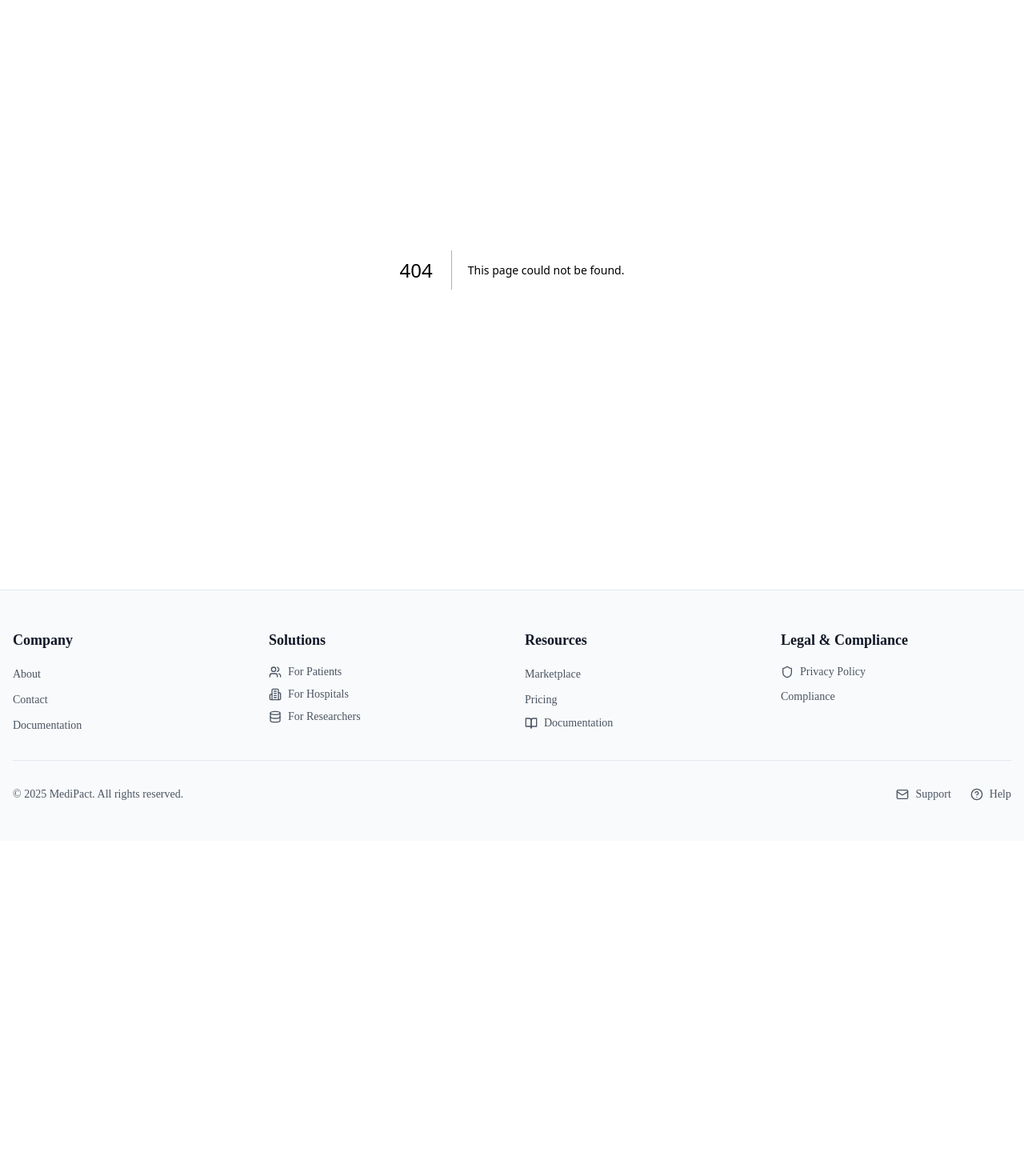
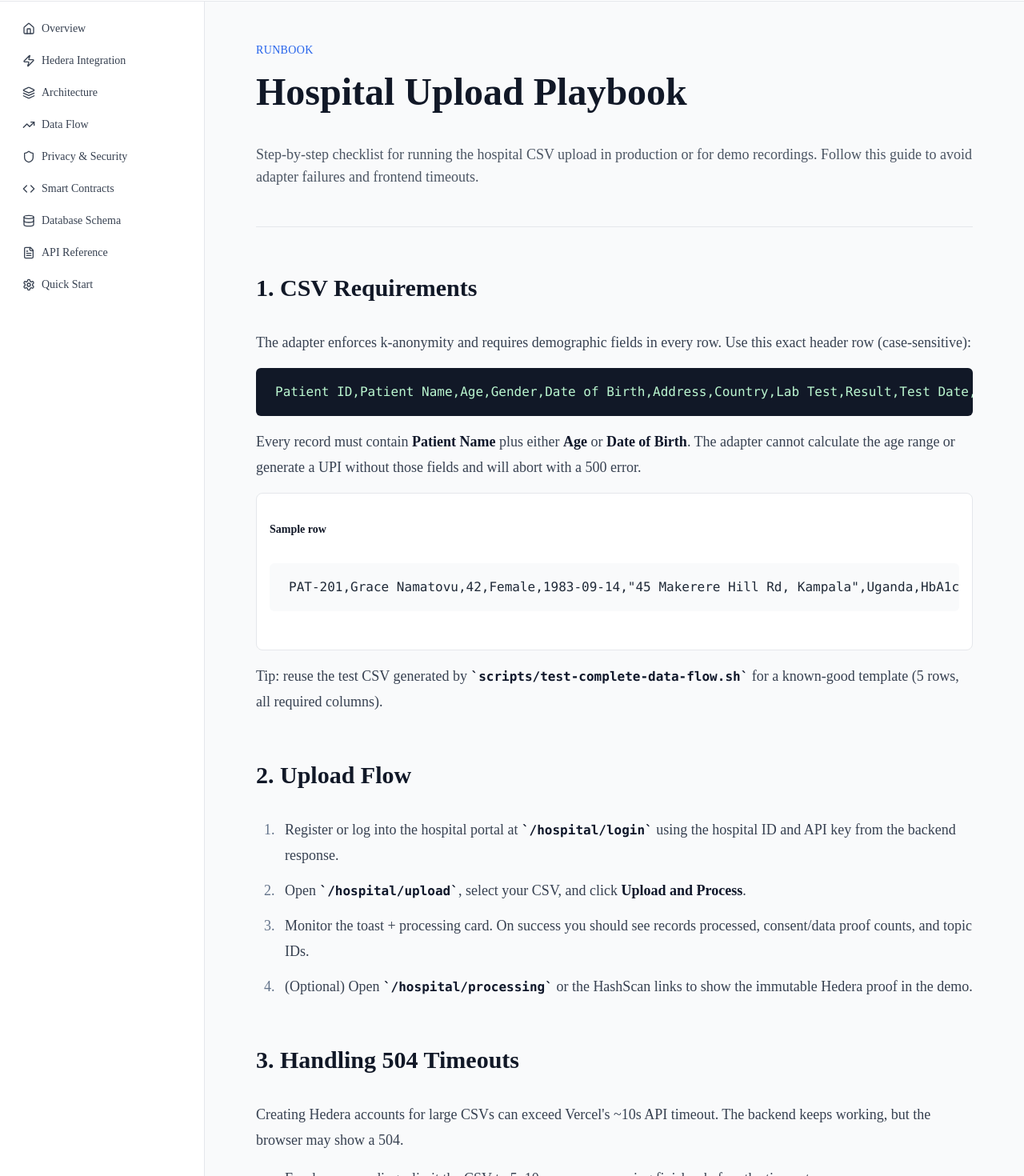
Before and after one commit to najuna-brian/medipact, a Next.js app in the folder frontend/: page /docs/hospital-upload in a window 1280 px wide. Before the commit this address had no page. Shown: the part 128-1598 px from the top of the page at 80% size. Before the commit the page ends 1179 px from the top, so only its background shows below. Built offline with nearby package versions, Linux system fonts and the light colour scheme.

Commit message:
Gate upload payouts and document hospital upload flow

```diff
--- /dev/null
+++ b/frontend/src/app/docs/hospital-upload/page.tsx
@@ -0,0 +1,118 @@
+export default function HospitalUploadGuidePage() {
+  return (
+    <div className="space-y-8">
+      <div className="border-b border-gray-200 pb-6">
+        <p className="text-sm uppercase tracking-wide text-primary">Runbook</p>
+        <h1 className="mt-2 text-4xl font-bold text-gray-900">Hospital Upload Playbook</h1>
+        <p className="mt-4 text-lg text-gray-600">
+          Step-by-step checklist for running the hospital CSV upload in production or for demo
+          recordings. Follow this guide to avoid adapter failures and frontend timeouts.
+        </p>
+      </div>
+
+      <section className="space-y-4">
+        <h2 className="text-2xl font-semibold text-gray-900">1. CSV Requirements</h2>
+        <p className="text-gray-700">
+          The adapter enforces k-anonymity and requires demographic fields in every row. Use this
+          exact header row (case-sensitive):
+        </p>
+        <pre className="overflow-auto rounded-lg bg-gray-900 p-4 text-sm text-green-200">
+{`Patient ID,Patient Name,Age,Gender,Date of Birth,Address,Country,Lab Test,Result,Test Date,Condition,ICD10 Code`}
+        </pre>
+        <p className="text-gray-700">
+          Every record must contain <strong>Patient Name</strong> plus either{' '}
+          <strong>Age</strong> or <strong>Date of Birth</strong>. The adapter cannot calculate the
+          age range or generate a UPI without those fields and will abort with a 500 error.
+        </p>
+        <div className="rounded-lg border border-gray-200 bg-white p-4">
+          <p className="text-sm font-semibold text-gray-900">Sample row</p>
+          <pre className="mt-2 overflow-auto rounded bg-gray-50 p-3 text-sm text-gray-800">
+{`PAT-201,Grace Namatovu,42,Female,1983-09-14,"45 Makerere Hill Rd, Kampala",Uganda,HbA1c,6.8,2024-02-10,Diabetes Type 2,E11.9`}
+          </pre>
+        </div>
+        <p className="text-gray-700">
+          Tip: reuse the test CSV generated by <code>scripts/test-complete-data-flow.sh</code> for a
+          known-good template (5 rows, all required columns).
+        </p>
+      </section>
+
+      <section className="space-y-4">
+        <h2 className="text-2xl font-semibold text-gray-900">2. Upload Flow</h2>
+        <ol className="list-decimal space-y-3 pl-6 text-gray-700">
+          <li>
+            Register or log into the hospital portal at <code>/hospital/login</code> using the
+            hospital ID and API key from the backend response.
+          </li>
+          <li>
+            Open <code>/hospital/upload</code>, select your CSV, and click{' '}
+            <strong>Upload and Process</strong>.
+          </li>
+          <li>
+            Monitor the toast + processing card. On success you should see records processed,
+            consent/data proof counts, and topic IDs.
+          </li>
+          <li>
+            (Optional) Open <code>/hospital/processing</code> or the HashScan links to show the
+            immutable Hedera proof in the demo.
+          </li>
+        </ol>
+      </section>
+
+      <section className="space-y-4">
+        <h2 className="text-2xl font-semibold text-gray-900">3. Handling 504 Timeouts</h2>
+        <p className="text-gray-700">
+          Creating Hedera accounts for large CSVs can exceed Vercel&apos;s ~10s API timeout. The
+          backend keeps working, but the browser may show a 504.
+        </p>
+        <ul className="list-disc space-y-2 pl-6 text-gray-700">
+          <li>
+            For demo recordings, limit the CSV to 5–10 rows so processing finishes before the
+            timeout.
+          </li>
+          <li>
+            If you must process a larger file, let the upload run even if the UI times out—data will
+            appear in processing history once the adapter completes.
+          </li>
+          <li>
+            Mention during the demo that long-running jobs continue in the background and refresh
+            the dashboard to show the completed run.
+          </li>
+        </ul>
+      </section>
+
+      <section className="space-y-4">
+        <h2 className="text-2xl font-semibold text-gray-900">4. Troubleshooting</h2>
+        <div className="grid grid-cols-1 gap-4 md:grid-cols-2">
+          <div className="rounded-lg border border-red-200 bg-red-50 p-4">
+            <p className="font-semibold text-red-700">500 – “Age is required”</p>
+            <p className="text-sm text-red-600">
+              At least one row is missing <strong>Age</strong> and <strong>Date of Birth</strong>.
+              Fix the CSV and re-upload.
+            </p>
+          </div>
+          <div className="rounded-lg border border-yellow-200 bg-yellow-50 p-4">
+            <p className="font-semibold text-yellow-800">504 – Timeout</p>
+            <p className="text-sm text-yellow-700">
+              The adapter is still running. Either wait for the backend to finish or use a smaller
+              CSV for the demo.
+            </p>
+          </div>
+          <div className="rounded-lg border border-blue-200 bg-blue-50 p-4">
+            <p className="font-semibold text-blue-800">HashScan not showing data</p>
+            <p className="text-sm text-blue-700">
+              Transactions can take a few seconds to index. Keep a previous run&apos;s link handy as
+              a backup screenshot.
+            </p>
+          </div>
+          <div className="rounded-lg border border-green-200 bg-green-50 p-4">
+            <p className="font-semibold text-green-800">Need a template fast?</p>
+            <p className="text-sm text-green-700">
+              Run <code>./scripts/test-complete-data-flow.sh</code> locally to generate a CSV in{' '}
+              <code>/tmp</code> that already matches the schema.
+            </p>
+          </div>
+        </div>
+      </section>
+    </div>
+  );
+}
```
Also changed, not shown: 2 other files (tests, documents, lock files or other folders).
